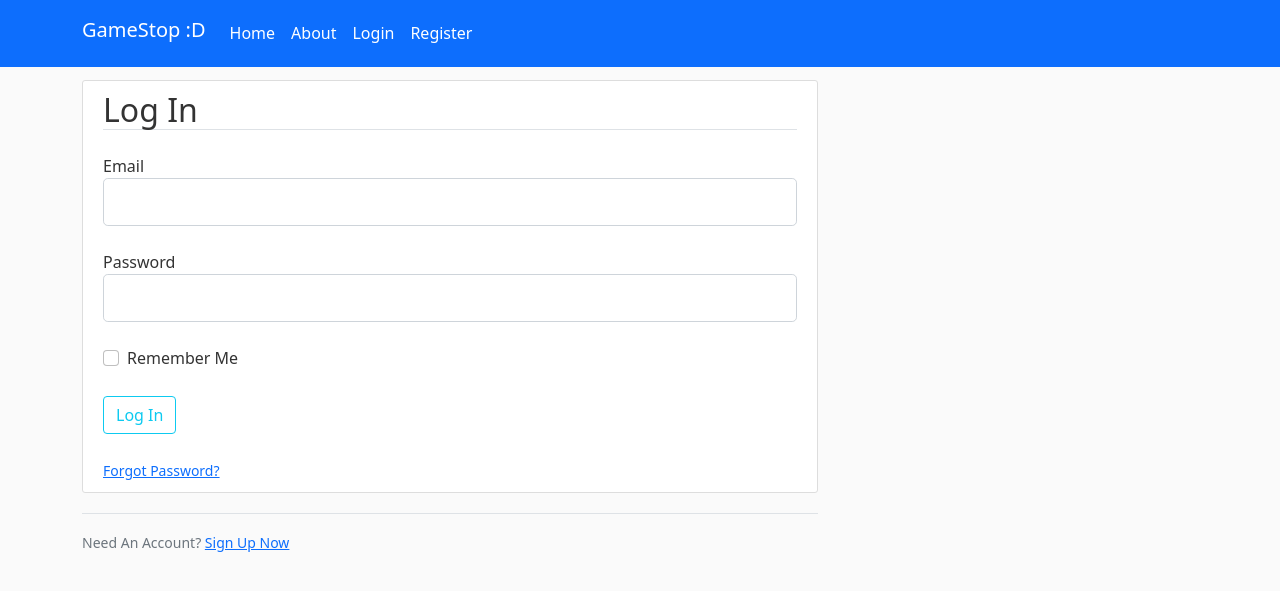
After one commit to sidthakur08/db4ps, a Flask app: page /login in a window 1280 px wide. The commit adds this page. Shown: the top 591 px of the page. Run offline with Flask 2, Linux system fonts and the light colour scheme.

Commit message:
added Login and SignUp

```diff
--- a/app.py
+++ b/app.py
@@ -1,9 +1,39 @@
-from flask import Flask, render_template, url_for
+from flask import Flask, render_template, url_for, flash, redirect
+from forms import RegistrationForm, LoginForm
 app = Flask(__name__)
+
+#protect from modifying cookies, cross-site eequest forgery attacks
+app.config['SECRET_KEY'] = 'd694936a4192c385995f1a67fd2af4aa'
 
 @app.route("/")
 def home():
     return render_template('home.html', title='home')
 
+
+@app.route("/about")
+def about():
+    return render_template('about.html', title='About')
+
+
+@app.route("/register", methods=['GET', 'POST'])
+def register():
+    form = RegistrationForm()
+    if form.validate_on_submit():
+        flash(f'Account created for {form.username.data}!', 'success')
+        return redirect(url_for('home'))
+    return render_template('register.html', title='Register', form=form)
+
+
+@app.route("/login", methods=['GET', 'POST'])
+def login():
+    form = LoginForm()
+    if form.validate_on_submit():
+        if form.email.data == 'aayush@gmail.com' and form.password.data == 'password':
+            flash('You have been logged in!', 'success')
+            return redirect(url_for('home'))
+        else:
+            flash('Login Unsuccessful. Please check username and password', 'danger')
+    return render_template('login.html', title='Login', form=form)
+
 if __name__=='__main__':
     app.run(debug=True)
--- /dev/null
+++ b/forms.py
@@ -0,0 +1,16 @@
+from flask_wtf import FlaskForm
+from wtforms import StringField, PasswordField, SubmitField, BooleanField
+from wtforms.validators import DataRequired, Length, Email, EqualTo
+
+class RegistrationForm(FlaskForm):
+    username = StringField('Username', validators=[DataRequired(), Length(min=2, max=20)])
+    email = StringField('Email', validators=[DataRequired(), Email()])
+    password = PasswordField('Password', validators=[DataRequired()])
+    confirm_password = PasswordField('Confirm Password', validators=[DataRequired(), EqualTo('password')])
+    submit = SubmitField('Sign Up')
+
+class LoginForm(FlaskForm):
+    email = StringField('Email', validators=[DataRequired(), Email()])
+    password = PasswordField('Password', validators=[DataRequired()])
+    remember = BooleanField('Remember Me')
+    submit = SubmitField('Log In')
--- /dev/null
+++ b/templates/about.html
@@ -0,0 +1,6 @@
+{% extends "layout.html" %}
+{% block content %}
+    <h1>About Page</h1>
+    <h2>Aayush Agarwal - RA1811027010006</h2>
+    <h2>Siddhant Thakur - RA1811027010004</h2>
+{% endblock content %}
--- a/templates/layout.html
+++ b/templates/layout.html
@@ -19,21 +19,21 @@
     <body>
 
         <header class="site-header">
-        <nav class="navbar navbar-expand-md navbar-dark bg-steel fixed-top">
+        <nav class="navbar navbar-expand-sm navbar-dark bg-primary fixed-top mb-3">
             <div class="container">
-            <a class="navbar-brand mr-4" href="/">GameStop :D</a>
-            <button class="navbar-toggler" type="button" data-toggle="collapse" data-target="#navbarToggle" aria-controls="navbarToggle" aria-expanded="false" aria-label="Toggle navigation">
+            <a class="navbar-brand h1" href="/">GameStop :D</a>
+            <button class="navbar-toggler" type="button" data-toggle="collapse" data-target="#navbarNav" aria-controls="navbarNav" aria-expanded="false" aria-label="Toggle navigation">
                 <span class="navbar-toggler-icon"></span>
             </button>
-            <div class="collapse navbar-collapse" id="navbarToggle">
-                <div class="navbar-nav mr-auto">
-                <a class="nav-item nav-link" href="/">Home</a>
-                <a class="nav-item nav-link" href="/about">About</a>
+            <div class="collapse navbar-collapse" id="navbarNav">
+                <div class="navbar-nav text-left">
+                <a class="nav-item nav-link text-white h6 mt-2" href="/">Home</a>
+                <a class="nav-item nav-link text-white h6 mt-2" href="/about">About</a>
                 </div>
                 <!-- Navbar Right Side -->
-                <div class="navbar-nav">
-                <a class="nav-item nav-link" href="/login">Login</a>
-                <a class="nav-item nav-link" href="/register">Register</a>
+                <div class="navbar-nav text-right">
+                <a class="nav-item nav-link text-white h6 mt-2" href="/login">Login</a>
+                <a class="nav-item nav-link text-white h6 mt-2" href="/register">Register</a>
                 </div>
             </div>
             </div>
@@ -43,20 +43,16 @@
         <main role="main" class="container">
         <div class="row">
             <div class="col-md-8">
-            {% block content %}{% endblock %}
-            </div>
-            <div class="col-md-4">
-            <div class="content-section">
-                <h3>Our Sidebar</h3>
-                <p class='text-muted'>You can put any information here you'd like.
-                <ul class="list-group">
-                    <li class="list-group-item list-group-item-light">Latest Posts</li>
-                    <li class="list-group-item list-group-item-light">Announcements</li>
-                    <li class="list-group-item list-group-item-light">Calendars</li>
-                    <li class="list-group-item list-group-item-light">etc</li>
-                </ul>
-                </p>
-            </div>
+                {% with messages = get_flashed_messages(with_categories=true) %}
+                    {% if messages %}
+                        {% for category, message in messages %}
+                            <div class="alert alert-{{ category }}">
+                            {{ message }}
+                            </div>
+                        {% endfor %}
+                    {% endif %}
+                {% endwith %}
+                {% block content %}{% endblock %}
             </div>
         </div>
         </main>
--- /dev/null
+++ b/templates/login.html
@@ -0,0 +1,56 @@
+{% extends "layout.html" %}
+{% block content %}
+    <div class="content-section">
+        <form method="POST" action="">
+            {{ form.hidden_tag() }}
+            <fieldset class="form-group">
+                <legend class="border-bottom mb-4 h2">Log In</legend>
+                <div class="form-group">
+                    {{ form.email.label(class="form-control-label") }}
+                    {% if form.email.errors %}
+                        {{ form.email(class="form-control form-control-lg is-invalid") }}
+                        <div class="invalid-feedback">
+                            {% for error in form.email.errors %}
+                                <span>{{ error }}</span>
+                            {% endfor %}
+                        </div>
+                    {% else %}
+                        {{ form.email(class="form-control form-control-lg") }}
+                    {% endif %}
+                </div>
+                <br>
+                <div class="form-group">
+                    {{ form.password.label(class="form-control-label") }}
+                    {% if form.password.errors %}
+                        {{ form.password(class="form-control form-control-lg is-invalid") }}
+                        <div class="invalid-feedback">
+                            {% for error in form.password.errors %}
+                                <span>{{ error }}</span>
+                            {% endfor %}
+                        </div>
+                    {% else %}
+                        {{ form.password(class="form-control form-control-lg") }}
+                    {% endif %}
+                </div>
+                <br>
+                <div class="form-check">
+                    {{ form.remember(class="form-check-input") }}
+                    {{ form.remember.label(class="form-check-label") }}
+                </div>
+                <br>
+            </fieldset>
+            <div class="form-group">
+                {{ form.submit(class="btn btn-outline-info") }}
+            </div>
+            <br>
+            <small class="text-muted ml-2">
+                <a href="#">Forgot Password?</a>
+            </small>
+        </form>
+    </div>
+    <div class="border-top pt-3">
+        <small class="text-muted">
+            Need An Account? <a class="ml-2" href="{{ url_for('register') }}">Sign Up Now</a>
+        </small>
+    </div>
+{% endblock content %}
```
Also changed, not shown: templates/register.html (added, +79 -0 lines).
